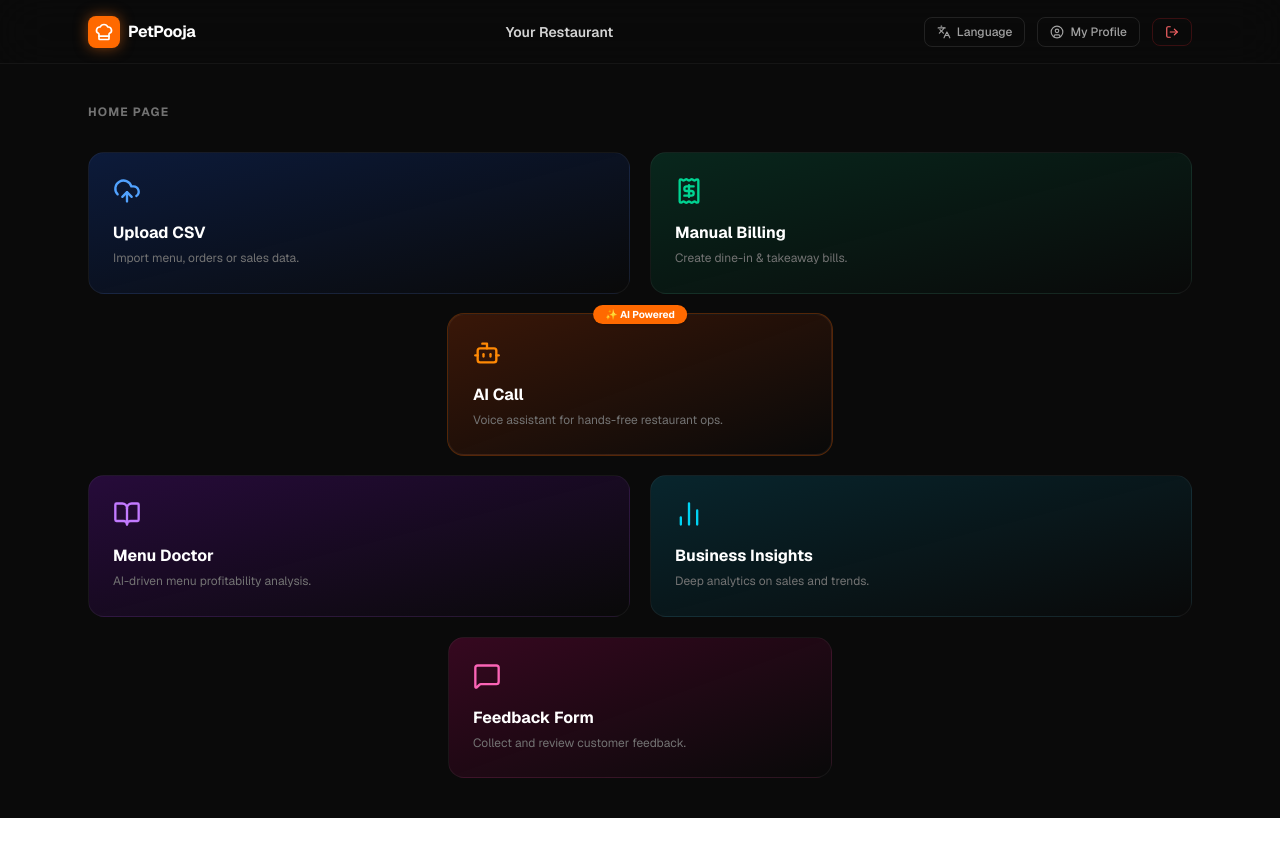
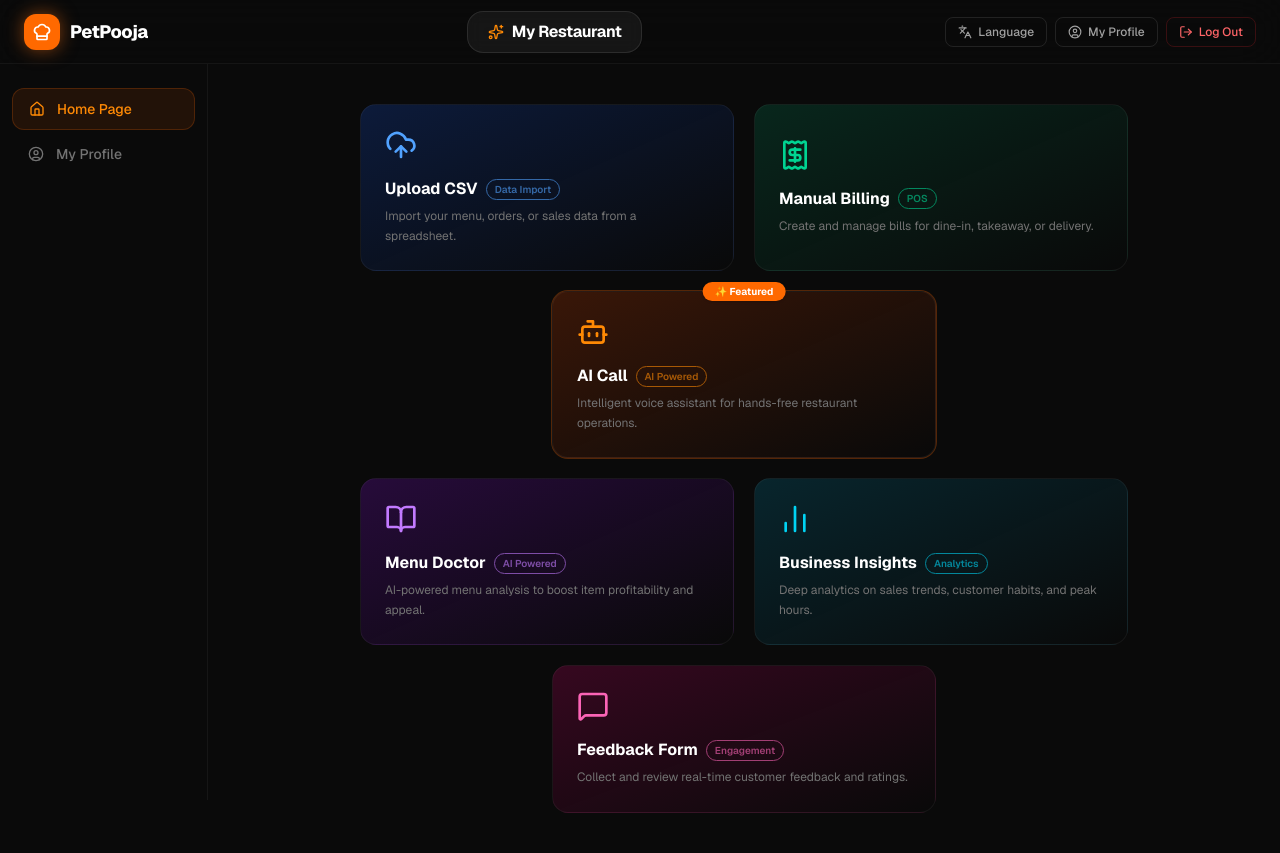
Before and after one commit to KavyaVaghela/Hackavengers, a Next.js app in the folder frontend/: page /dashboard in a window 1280 px wide. Before the commit the page ends 818 px from the top, so only its background shows below. Built offline with nearby package versions, Linux system fonts and the light colour scheme; no server answers; sample sign-in values are in the browser's storage.

Commit message:
Dashboard: 2-col layout, centered AI Call & Feedback, big restaurant name

```diff
--- a/frontend/app/dashboard/page.js
+++ b/frontend/app/dashboard/page.js
@@ -14,6 +14,8 @@
     BarChart2,
     MessageSquare,
     LogOut,
+    Home,
+    Sparkles,
 } from 'lucide-react';
 
 const API_URL = process.env.NEXT_PUBLIC_API_URL || 'http://localhost:5000';
@@ -22,28 +24,18 @@
     const router = useRouter();
     const [loading, setLoading] = useState(true);
     const [restaurant, setRestaurant] = useState(null);
+    const [activeNav, setActiveNav] = useState('home');
 
     useEffect(() => {
         const token = localStorage.getItem('token');
-        if (!token) {
-            router.push('/');
-            return;
-        }
+        if (!token) { router.push('/'); return; }
         axios
-            .get(`${API_URL}/restaurant/me`, {
-                headers: { Authorization: `Bearer ${token}` },
-            })
-            .then((res) => {
-                setRestaurant(res.data.restaurant);
-                setLoading(false);
-            })
+            .get(`${API_URL}/restaurant/me`, { headers: { Authorization: `Bearer ${token}` } })
+            .then((res) => { setRestaurant(res.data.restaurant); setLoading(false); })
             .catch(() => setLoading(false));
     }, [router]);
 
-    const handleLogout = () => {
-        localStorage.removeItem('token');
-        router.push('/');
-    };
+    const handleLogout = () => { localStorage.removeItem('token'); router.push('/'); };
 
     if (loading) {
         return (
@@ -56,24 +48,28 @@
     return (
         <div className="min-h-screen bg-neutral-950 text-white font-sans flex flex-col selection:bg-orange-500/30">
 
-            {/* ───── TOP NAVBAR ───── */}
+            {/* ───── NAVBAR ────────────────────────────────────── */}
             <header className="h-16 border-b border-white/5 bg-neutral-950/90 backdrop-blur-xl sticky top-0 z-50">
-                <div className="max-w-6xl mx-auto h-full px-6 flex items-center justify-between">
-                    {/* Left: Logo */}
-                    <div className="flex items-center gap-2">
-                        <div className="w-8 h-8 rounded-lg bg-orange-500 flex items-center justify-center shadow-[0_0_14px_rgba(249,115,22,0.5)]">
+                <div className="h-full px-6 flex items-center justify-between">
+
+                    {/* Logo */}
+                    <div className="flex items-center gap-2.5 min-w-[140px]">
+                        <div className="w-9 h-9 rounded-xl bg-orange-500 flex items-center justify-center shadow-[0_0_18px_rgba(249,115,22,0.5)]">
                             <ChefHat className="w-5 h-5 text-white" />
                         </div>
-                        <span className="font-bold text-base tracking-tight">PetPooja</span>
+                        <span className="text-lg font-extrabold tracking-tight">PetPooja</span>
                     </div>
 
-                    {/* Center: Restaurant Name */}
-                    <p className="text-sm font-semibold text-neutral-300 hidden sm:block">
-                        {restaurant?.restaurantName || 'Your Restaurant'}
-                    </p>
+                    {/* Restaurant Name — large and centered */}
+                    <div className="flex items-center gap-2 px-5 py-2 rounded-2xl bg-white/5 border border-white/10 backdrop-blur-sm">
+                        <Sparkles className="w-4 h-4 text-orange-400" />
+                        <span className="text-base font-bold text-white tracking-tight">
+                            {restaurant?.restaurantName || 'My Restaurant'}
+                        </span>
+                    </div>
 
-                    {/* Right: Language + My Profile + Logout */}
-                    <div className="flex items-center gap-3">
+                    {/* Right controls */}
+                    <div className="flex items-center gap-2 min-w-[140px] justify-end">
                         <button className="flex items-center gap-1.5 px-3 py-1.5 text-xs font-medium text-neutral-400 hover:text-white border border-white/10 rounded-lg transition">
                             <Languages className="w-3.5 h-3.5" />
                             Language
@@ -84,103 +80,141 @@
                         </button>
                         <button
                             onClick={handleLogout}
-                            className="flex items-center gap-1.5 px-3 py-1.5 text-xs font-medium text-red-400 hover:text-red-300 border border-red-500/20 hover:border-red-500/40 rounded-lg transition"
+                            className="flex items-center gap-1.5 px-3 py-1.5 text-xs font-medium text-red-400 hover:text-red-300 border border-red-500/20 hover:border-red-400/40 rounded-lg transition"
                         >
                             <LogOut className="w-3.5 h-3.5" />
+                            Log Out
                         </button>
                     </div>
                 </div>
             </header>
 
-            {/* ───── PAGE CONTENT ───── */}
-            <main className="flex-1 max-w-6xl mx-auto w-full px-6 py-10">
+            {/* ───── BODY ──────────────────────────────────────── */}
+            <div className="flex flex-1">
 
-                {/* Page Title */}
-                <p className="text-xs font-bold uppercase tracking-widest text-neutral-500 mb-8">Home Page</p>
+                {/* Sidebar */}
+                <aside className="w-52 border-r border-white/5 hidden md:flex flex-col py-6 px-3 gap-1 sticky top-16 h-[calc(100vh-64px)]">
+                    {[
+                        { id: 'home', icon: <Home className="w-4 h-4" />, label: 'Home Page' },
+                        { id: 'profile', icon: <UserCircle className="w-4 h-4" />, label: 'My Profile' },
+                    ].map((item) => (
+                        <button
+                            key={item.id}
+                            onClick={() => setActiveNav(item.id)}
+                            className={`flex items-center gap-3 px-4 py-2.5 rounded-xl text-sm font-medium transition w-full text-left ${activeNav === item.id
+                                    ? 'bg-orange-500/10 text-orange-400 border border-orange-500/20'
+                                    : 'text-neutral-500 hover:text-white hover:bg-white/5'
+                                }`}
+                        >
+                            {item.icon}
+                            {item.label}
+                        </button>
+                    ))}
+                </aside>
 
-                {/* ── ROW 1: Upload CSV  |  Manual Billing ── */}
-                <div className="grid grid-cols-2 gap-5 mb-5">
-                    <ModuleCard
-                        icon={<UploadCloud className="w-7 h-7" />}
+                {/* Main */}
+                <main className="flex-1 px-8 py-10">
+                    <div className="max-w-3xl mx-auto flex flex-col gap-5">
+
+                        {/* ROW 1 — 2 columns */}
+                        <div className="grid grid-cols-2 gap-5">
+                            <Card
+                                icon={<UploadCloud className="w-8 h-8" />}
                                 title="Upload CSV"
-                        desc="Import menu, orders or sales data."
+                                desc="Import your menu, orders, or sales data from a spreadsheet."
                                 accent="text-blue-400"
-                        glow="from-blue-600/20 to-transparent"
-                        border="hover:border-blue-500/40"
+                                glow="from-blue-600/20"
+                                ring="hover:border-blue-500/40"
+                                badge="Data Import"
                             />
-                    <ModuleCard
-                        icon={<Receipt className="w-7 h-7" />}
+                            <Card
+                                icon={<Receipt className="w-8 h-8" />}
                                 title="Manual Billing"
-                        desc="Create dine-in & takeaway bills."
+                                desc="Create and manage bills for dine-in, takeaway, or delivery."
                                 accent="text-emerald-400"
-                        glow="from-emerald-600/20 to-transparent"
-                        border="hover:border-emerald-500/40"
+                                glow="from-emerald-600/20"
+                                ring="hover:border-emerald-500/40"
+                                badge="POS"
                             />
                         </div>
 
-                {/* ── ROW 2: AI Call (centered) ── */}
-                <div className="flex justify-center mb-5">
-                    <ModuleCard
-                        icon={<Bot className="w-7 h-7" />}
+                        {/* ROW 2 — AI Call centered */}
+                        <div className="flex justify-center">
+                            <div className="w-full max-w-sm">
+                                <Card
+                                    icon={<Bot className="w-8 h-8" />}
                                     title="AI Call"
-                        desc="Voice assistant for hands-free restaurant ops."
+                                    desc="Intelligent voice assistant for hands-free restaurant operations."
                                     accent="text-orange-400"
-                        glow="from-orange-600/20 to-transparent"
-                        border="hover:border-orange-500/40"
-                        wide
+                                    glow="from-orange-600/20"
+                                    ring="hover:border-orange-500/40"
+                                    badge="AI Powered"
                                     featured
                                 />
                             </div>
+                        </div>
 
-                {/* ── ROW 3: Menu Doctor  |  Business Insights ── */}
-                <div className="grid grid-cols-2 gap-5 mb-5">
-                    <ModuleCard
-                        icon={<BookOpen className="w-7 h-7" />}
+                        {/* ROW 3 — 2 columns */}
+                        <div className="grid grid-cols-2 gap-5">
+                            <Card
+                                icon={<BookOpen className="w-8 h-8" />}
                                 title="Menu Doctor"
-                        desc="AI-driven menu profitability analysis."
+                                desc="AI-powered menu analysis to boost item profitability and appeal."
                                 accent="text-purple-400"
-                        glow="from-purple-600/20 to-transparent"
-                        border="hover:border-purple-500/40"
+                                glow="from-purple-600/20"
+                                ring="hover:border-purple-500/40"
+                                badge="AI Powered"
                             />
-                    <ModuleCard
-                        icon={<BarChart2 className="w-7 h-7" />}
+                            <Card
+                                icon={<BarChart2 className="w-8 h-8" />}
                                 title="Business Insights"
-                        desc="Deep analytics on sales and trends."
+                                desc="Deep analytics on sales trends, customer habits, and peak hours."
                                 accent="text-cyan-400"
-                        glow="from-cyan-600/20 to-transparent"
-                        border="hover:border-cyan-500/40"
+                                glow="from-cyan-600/20"
+                                ring="hover:border-cyan-500/40"
+                                badge="Analytics"
                             />
                         </div>
 
-                {/* ── ROW 4: Feedback Form (centered) ── */}
+                        {/* ROW 4 — Feedback Form centered */}
                         <div className="flex justify-center">
-                    <ModuleCard
-                        icon={<MessageSquare className="w-7 h-7" />}
+                            <div className="w-full max-w-sm">
+                                <Card
+                                    icon={<MessageSquare className="w-8 h-8" />}
                                     title="Feedback Form"
-                        desc="Collect and review customer feedback."
+                                    desc="Collect and review real-time customer feedback and ratings."
                                     accent="text-pink-400"
-                        glow="from-pink-600/20 to-transparent"
-                        border="hover:border-pink-500/40"
-                        wide
+                                    glow="from-pink-600/20"
+                                    ring="hover:border-pink-500/40"
+                                    badge="Engagement"
                                 />
                             </div>
+                        </div>
+
+                    </div>
                 </main>
+            </div>
         </div>
     );
 }
 
-function ModuleCard({ icon, title, desc, accent, glow, border, wide = false, featured = false }) {
+function Card({ icon, title, desc, accent, glow, ring, badge, featured = false }) {
     return (
         <button
-            className={`relative group text-left p-6 rounded-2xl bg-gradient-to-br ${glow} border border-white/5 ${border} transition-all duration-200 hover:-translate-y-0.5 hover:shadow-xl hover:shadow-black/30 ${wide ? 'w-full max-w-sm' : 'w-full'} ${featured ? 'ring-1 ring-orange-500/30' : ''}`}
+            className={`relative group text-left w-full p-6 rounded-2xl bg-gradient-to-br ${glow} to-transparent border border-white/5 ${ring} transition-all duration-200 hover:-translate-y-0.5 hover:shadow-xl hover:shadow-black/30 ${featured ? 'ring-1 ring-orange-500/30' : ''}`}
         >
             {featured && (
-                <span className="absolute -top-2.5 left-1/2 -translate-x-1/2 text-[10px] font-bold px-3 py-0.5 bg-orange-500 text-white rounded-full shadow">
-                    ✨ AI Powered
+                <span className="absolute -top-2.5 left-1/2 -translate-x-1/2 text-[10px] font-bold px-3 py-0.5 bg-orange-500 text-white rounded-full shadow whitespace-nowrap">
+                    ✨ Featured
                 </span>
             )}
             <div className={`${accent} mb-4`}>{icon}</div>
-            <h3 className="text-base font-bold mb-1">{title}</h3>
+            <div className="flex items-center gap-2 mb-1.5">
+                <h3 className="text-base font-bold">{title}</h3>
+                <span className={`text-[10px] font-semibold border border-current px-2 py-0.5 rounded-full opacity-60 ${accent}`}>
+                    {badge}
+                </span>
+            </div>
             <p className="text-neutral-500 text-xs leading-relaxed">{desc}</p>
         </button>
     );
```
Lines whose indentation alone changed are shown as unchanged.
